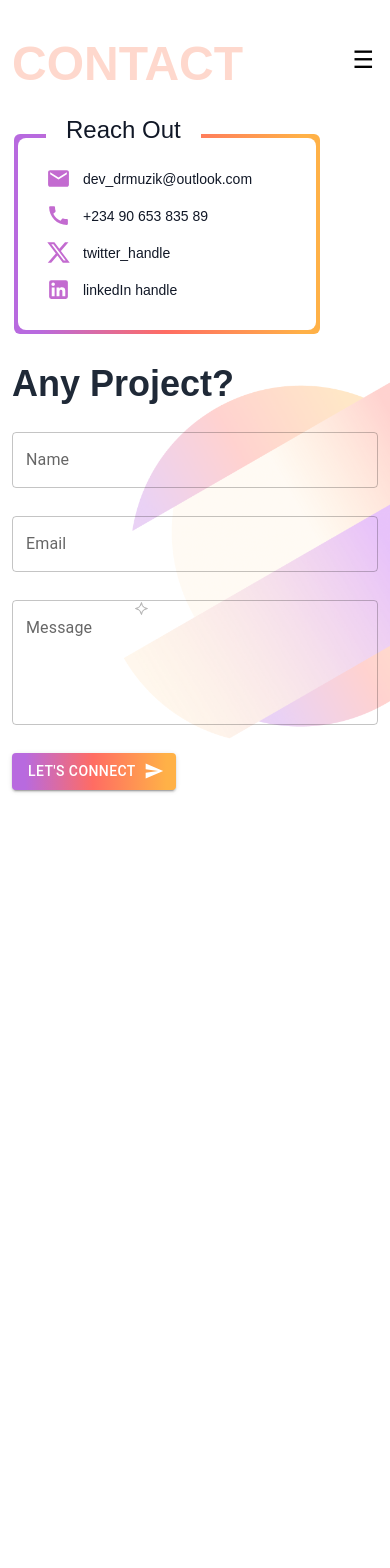
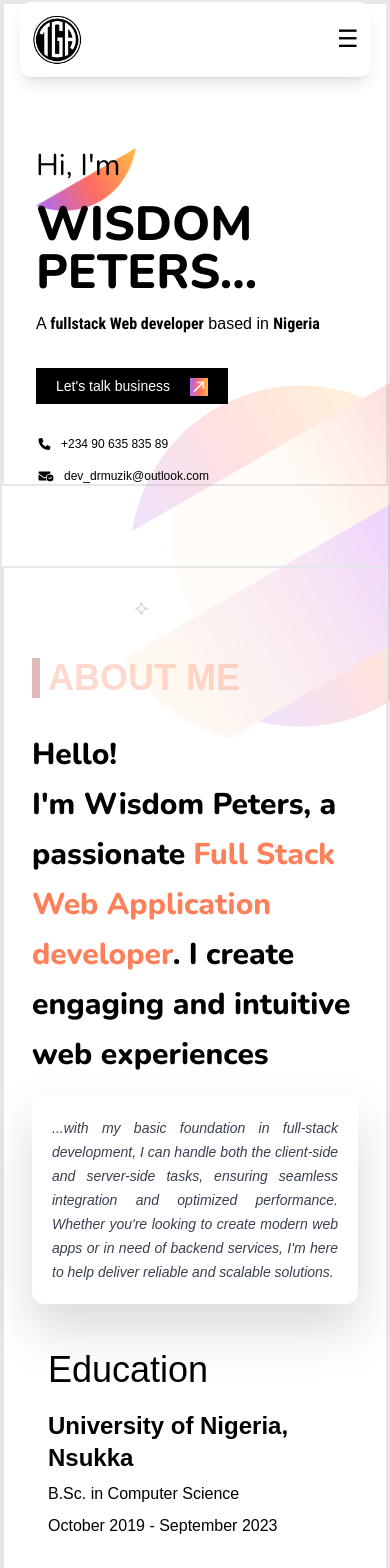
Before and after one commit to dr-muzik/my-portfolio, a Next.js app: page /dashboard/contact in a window 390 px wide. Shown: the top 1568 px of the page. Before the commit the page ends 870 px from the top, so only its background shows below. Built offline with nearby package versions, Linux system fonts and the light colour scheme.

Commit message:
feat: on mobile it's a scroll down design with on desktop (min: 768px) it a dashboard kind of design

```diff
--- a/app/dashboard/about/page.tsx
+++ b/app/dashboard/about/page.tsx
@@ -2,25 +2,28 @@
 
 export default function About() {
 	return (
-		<section className="px-7 lg:py-20 relative z-40">
-			<h1 className="text-5xl mb-8  md:mb-4 font-bold opacity-20 text-[#c9512d] shadow-lg">
+		<section
+			id="about"
+			className="px-7 lg:py-20 relative z-40 mb-10 md:mb-0 border-2  pt-[90px] md:pt-0 "
+		>
+			<h1 className="border-l-8 border-red-800 ps-2 text-4xl md:text-5xl mb-8  md:mb-4 font-bold opacity-30 text-[#fe805b] ">
 				ABOUT ME
 			</h1>
-			<div className="lg:flex lg:gap-[68px] mb-[80px]">
-				<p className="nunito text-3xl lg:text-4xl font-extrabold  lg:w-[485px] md:text-right leading-[50px] lg:leading-[60px] mb-9">
+			<div className="lg:flex lg:gap-[68px] mb-[30px]">
+				<p className="nunito text-3xl lg:text-4xl font-extrabold  lg:w-[485px] md:text-right leading-[50px] lg:leading-[60px] mb-4 md:mb-9">
 					<span className="block">Hello!</span> I'm Wisdom Peters, a passionate
 					<span className="text-[#fe805b] ps-2">Full Stack Web Application developer</span>. I
 					create engaging and intuitive web experiences
 				</p>
-				<p className="roboto-condense-500 leading-10  mb-9 lg:w-[340px] bg-white h-max rounded-xl text-gray-700 lg:relative lg:top-[100px] text-sm text-left shadow-lg p-5">
+				<p className="italic roboto-condense-500 leading-6 md:leading-10 mb-2  md:mb-9 lg:w-[340px] bg-white h-max rounded-xl text-gray-700 lg:relative lg:top-[100px] text-sm md:text-left drop-shadow-2xl text-justify p-5">
 					...with my basic foundation in full-stack development, I can handle both the client-side
 					and server-side tasks, ensuring seamless integration and optimized performance. Whether
-					you're looking to create modern web apps or neeed backend services, I'm here to hlp
+					you're looking to create modern web apps or in need of backend services, I'm here to help
 					deliver reliable and scalable solutions.
 				</p>
 			</div>
 
-			<div className="mb-8 leading-8">
+			<div className="mb-8 leading-8 p-4">
 				<h1 className="text-4xl mb-5 font-medium">Education</h1>
 				<p className="text-2xl mb-1">
 					<b>University of Nigeria, Nsukka</b>
--- a/app/dashboard/contact/page.tsx
+++ b/app/dashboard/contact/page.tsx
@@ -8,11 +8,16 @@ import EmailIcon from '@mui/icons-material/Email';
 
 export default function Contact() {
 	return (
-		<section className="px-3 sm:px-7 lg:py-20 bg-white ">
-			<h1 className="text-5xl font-bold mb-11 lg:mb-20 opacity-30 text-[#fe805b]">CONTACT</h1>
-			<div className="lg:flex md:gap-7 relative z-40">
-				<div className="p-1 w-full max-w-[310px] mb-7 z-20 leading-[70px] border-2 border-transparent bg-custom-gradient bg-clip-padding rounded-lg relative h-max">
-					<div className="bg-white z-30 rounded-lg p-7  flex flex-col gap-3 text-gray-900">
+		<section
+			id="contact"
+			className="px-3 sm:px-7 lg:py-20 bg-white mb-36 md:mb-0 pt-[90px] md:pt-0"
+		>
+			<h1 className="border-l-8 border-red-800 ps-2 text-4xl md:text-5xl font-bold mb-11 lg:mb-20 opacity-30 text-[#fe805b]">
+				CONTACT
+			</h1>
+			<div className="lg:flex md:gap-7 relative z-40 ">
+				<div className="p-1 w-full max-w-[310px] mb-10  md:mb-7 z-20 leading-[70px] border-2 border-transparent bg-custom-gradient bg-clip-padding rounded-lg relative h-max">
+					<div className="bg-white z-30 rounded-lg p-7  flex flex-col gap-3 text-gray-900 mb-3">
 						<div className="absolute -top-[20px]">
 							<h2 className="text-2xl font-medium z-50  bg-white w-max px-5">Reach Out</h2>
 						</div>
@@ -42,8 +47,8 @@ export default function Contact() {
 					autoComplete="off"
 					className="grid gap-3 w-full lg:max-w-[650px] lg:relative lg:-top-14 text-gray-900"
 				>
-					<h1 className="text-4xl font-semibold text-gray-800 mb-4">Any Project?</h1>
-					<div className="grid gap-7 ">
+					<h1 className="text-3xl md:text-4xl font-semibold text-gray-800 mb-4">Any Project?</h1>
+					<div className="grid gap-3 ">
 						<TextField
 							className="md:col-span-1 col-span-2"
 							id="outlined-basic"
--- a/app/dashboard/layout.tsx
+++ b/app/dashboard/layout.tsx
@@ -3,6 +3,11 @@
 import Image from 'next/image';
 import Link from 'next/link';
 import { ReactNode, useState } from 'react';
+import DashboardHome from './page';
+import About from './about/page';
+import Skills from './stack/page';
+import Projects from './projects/page';
+import Contact from './contact/page';
 
 export default function DashboardLayout({ children }: { children: ReactNode }) {
 	const [isSidebarOpen, setSidebarOpen] = useState(false);
@@ -21,7 +26,7 @@ export default function DashboardLayout({ children }: { children: ReactNode }) {
 	};
 	return (
 		<>
-			<div style={{ minHeight: '100vh' }} className="flex">
+			<div style={{ minHeight: '100vh' }} className="hidden md:flex">
 				{/* Sidebar */}
 				<aside
 					// style={{ width: '250px' }}
@@ -141,12 +146,114 @@ export default function DashboardLayout({ children }: { children: ReactNode }) {
 						alt="background"
 						width={500}
 						height={400}
-						className="fixed opacity-30 bottom-[80px] md:bottom-[120px] z-10 -right-[100px]"
+						className="fixed opacity-20 bottom-[80px] md:bottom-[120px] z-10 -right-[100px]"
 					/>
 					{children}
 				</main>
 			</div>
-			{/* <div className=" sm:hidden text-black bg-white">home</div> */}
+			<div className=" md:hidden text-black bg-white border-2">
+				<Image
+					src="/images/img-bg.png"
+					alt="background"
+					width={500}
+					height={400}
+					className="fixed opacity-20 bottom-[80px] md:bottom-[120px] z-10 -right-[100px]"
+				/>
+				<div
+					className={`${
+						isSidebarOpen === true && 'bg-transparent'
+					} bg-white shadow-lg p-3 fixed top--0 left-[5%] z-[100] w-[90%] rounded-xl flex justify-between`}
+				>
+					<Image
+						src="/images/LOGO.png"
+						alt="background"
+						width={50}
+						height={300}
+						className="rounded-3xl"
+					/>
+					{isSidebarOpen === true ? (
+						<button className="  text-white" onClick={() => toggleSidebar('close')}>
+							X
+						</button>
+					) : (
+						<button className="text-2xl" onClick={() => toggleSidebar('open')}>
+							☰
+						</button>
+					)}
+				</div>
+				<nav
+					className={`transform transition-transform text-white bg-black w-full z-50 fixed top-0 left-0 h-screen opacity-90 duration-700 ease-in-out flex-col gap-10 ${
+						isSidebarOpen ? 'translate-x-0' : '-translate-x-full'
+					} `}
+				>
+					<ul className="flex flex-col gap-14 w-full items-center p-20 pt-32">
+						<li className="w-full">
+							<Link
+								href="#"
+								className={`relative w-full block text-center p-1 hover:bg-gray-800 hover:bg-opacity-50 ${
+									active === 'home' ? 'bg-custom-gradient' : ''
+								}`}
+								onClick={() => activeLink('home')}
+							>
+								<span className={`${active === 'home' ? 'font-bold text-base ' : ''}`}>HOME</span>
+							</Link>
+						</li>
+						<li className="w-full">
+							<Link
+								href="#about"
+								className={`relative w-full block text-center p-1 hover:bg-gray-800 hover:bg-opacity-50 ${
+									active === 'about' ? 'bg-custom-gradient' : ''
+								}`}
+								onClick={() => activeLink('about')}
+							>
+								<span className={`${active === 'about' ? 'font-bold text-base' : ''}`}>ABOUT</span>
+							</Link>
+						</li>
+						<li className="w-full">
+							<Link
+								href="#skills"
+								className={`relative w-full block text-center p-1 hover:bg-gray-800 hover:bg-opacity-50 ${
+									active === 'stack' ? 'bg-custom-gradient' : ''
+								}`}
+								onClick={() => activeLink('stack')}
+							>
+								<span className={`${active === 'stack' ? 'font-bold text-base' : ''}`}>STACK</span>
+							</Link>
+						</li>
+						<li className="w-full">
+							<Link
+								href="#projects"
+								className={`relative w-full block text-center p-1 hover:bg-gray-800 hover:bg-opacity-50 ${
+									active === 'projects' ? 'bg-custom-gradient' : ''
+								}`}
+								onClick={() => activeLink('projects')}
+							>
+								<span className={`${active === 'projects' ? 'font-bold text-base' : ''}`}>
+									PROJECTS
+								</span>
+							</Link>
+						</li>
+						<li className="w-full">
+							<Link
+								href="#contact"
+								className={`relative w-full block text-center p-1 hover:bg-gray-800 hover:bg-opacity-50 ${
+									active === 'contact' ? 'bg-custom-gradient' : ''
+								}`}
+								onClick={() => activeLink('contact')}
+							>
+								<span className={`${active === 'contact' ? 'font-bold text-base' : ''}`}>
+									CONTACT
+								</span>
+							</Link>
+						</li>
+					</ul>
+				</nav>
+				<DashboardHome />
+				<About />
+				<Skills />
+				<Projects />
+				<Contact />
+			</div>
 		</>
 	);
 }
--- a/app/dashboard/page.tsx
+++ b/app/dashboard/page.tsx
@@ -5,12 +5,16 @@ import vector from '../../public/images/Vector.png';
 import send from '../../public/images/send.png';
 import { FontAwesomeIcon } from '@fortawesome/react-fontawesome';
 import { faEnvelopeCircleCheck, faPhone } from '@fortawesome/free-solid-svg-icons';
+import Link from 'next/link';
 
 export default function DashboardHome() {
 	return (
-		<section className="hero flex flex-col-reverse gap-5 lg:flex-row  lg:mt-8 relative z-40 px-3">
+		<section
+			id="home"
+			className="md:mt-20 pt-20 ps-8 md:ps-0 md:pt-0 hero flex flex-col-reverse gap-5 lg:flex-row  lg:mt-8 relative md:z-40 px-3 mb-20  border-2"
+		>
 			<div className="flex items-center justify-center   pt-16 w-full xl:ml-16">
-				<div className="lg:flex-1 relative  w-max lg:w-full h-min z-40">
+				<div className="lg:flex-1 relative   w-max lg:w-full h-min z-40">
 					<Image className="absolute top-0 -z-10" width={100} src={vector} alt="vector" />
 					<h1 className="nunito text-5xl lg:text-7xl">
 						<span className="nunito text-3xl lg:text-5xl mb-4 block"> Hi, I'm</span>{' '}
@@ -21,12 +25,14 @@ export default function DashboardHome() {
 						<b className="roboto-condensed-400">Nigeria</b>
 					</p>
 
+					<Link href="#contact" className="block ">
 						<div className="contact-link mt-8 mb-8 bg-black text-white w-max p-2 px-5 text-sm">
 							Let's talk business{' '}
 							<span className="ms-4">
 								<Image className="inline" src={send} alt="send" width={18} />
 							</span>
 						</div>
+					</Link>
 					<div className="contact-details flex flex-col gap-4 lg:flex lg:flex-row lg:gap-8 text-xs">
 						<p className="flex gap-2 align-middle ">
 							<span>
@@ -43,7 +49,7 @@ export default function DashboardHome() {
 					</div>
 				</div>
 			</div>
-			<div className="image flex w-full items-center justify-center">
+			<div className="hidden image md:flex w-full items-center justify-center">
 				<Image className="w-[500px] h-[500px]" src={bg} alt="background" />
 			</div>
 		</section>
--- a/app/dashboard/projects/page.tsx
+++ b/app/dashboard/projects/page.tsx
@@ -14,8 +14,10 @@ export default function Projects() {
 	};
 
 	return (
-		<section className="px-7 lg:py-20 relative z-40">
-			<h1 className="text-5xl font-bold mb-9 opacity-30 text-[#fe805b]">PROJECTS</h1>
+		<section id="projects" className="px-7 lg:py-20 relative z-40 mb-20 md:mb-0 pt-[90px] md:pt-0">
+			<h1 className="border-l-8 border-red-800 ps-2 text-4xl md:text-5xl font-bold mb-9 opacity-30 text-[#fe805b]">
+				PROJECTS
+			</h1>
 			<p className="text-gray-700">
 				These are the list of projects that I have worked on and with a brief detail about each
 			</p>
```
Also changed, not shown: app/dashboard/stack/page.tsx (+7 -5 lines), public/images/LOGO.png (added). Lines whose indentation alone changed are shown as unchanged.
